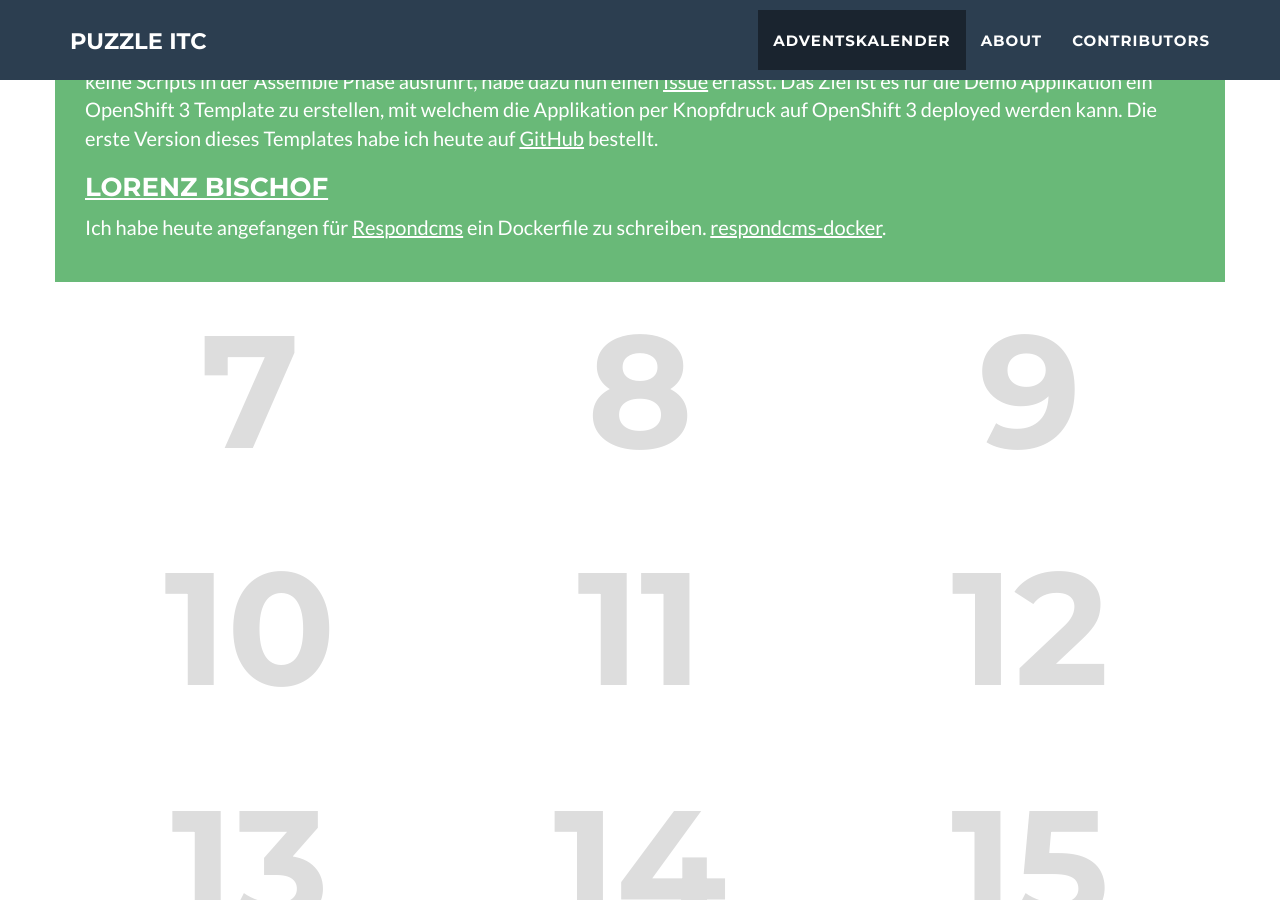
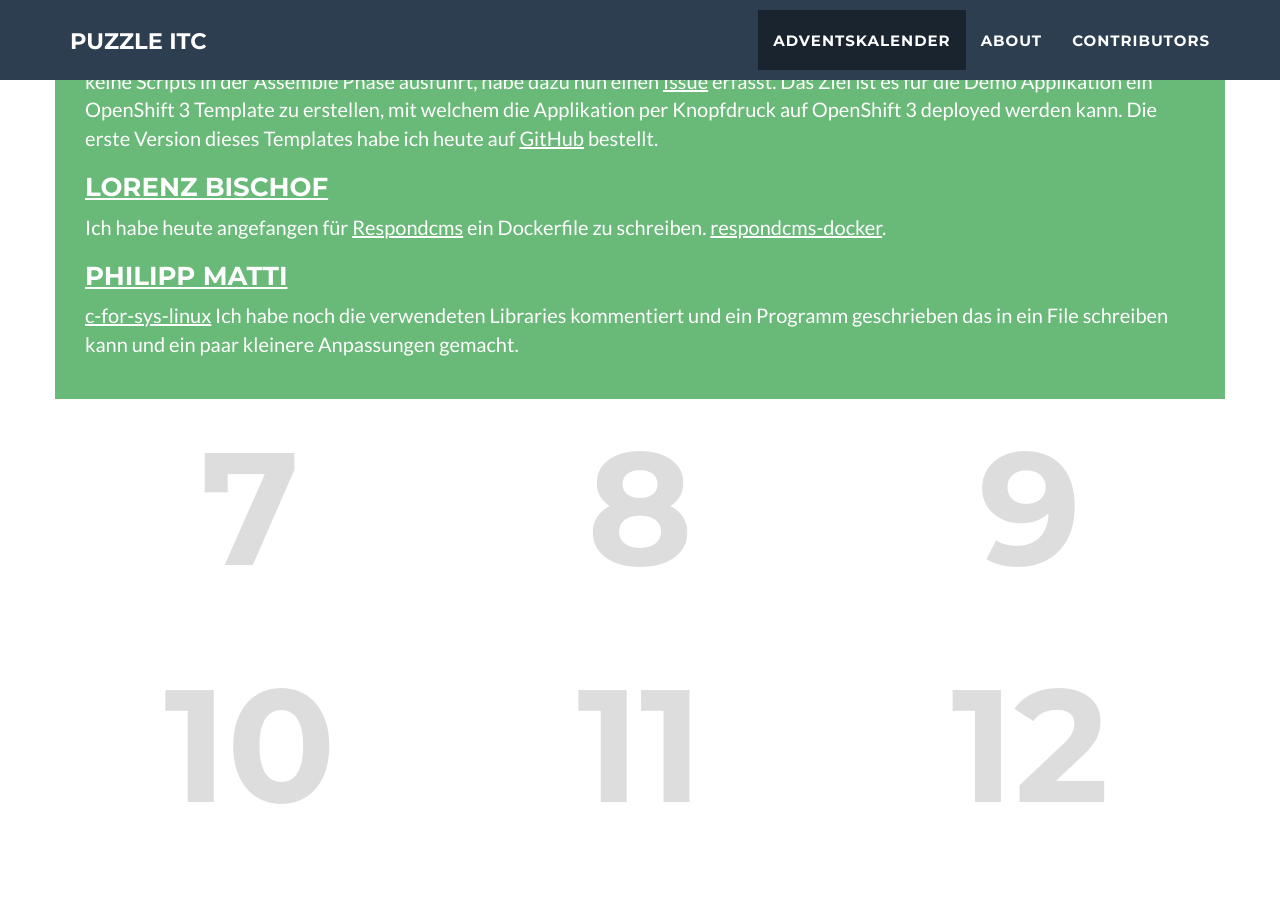
Before and after one commit to puzzle/opensource-advent-challenge-2015, a Jekyll site: the page built from index.html, in a window 1280 px wide and 900 px high, scrolled down 1687 px. Built offline with Jekyll 4.4.1, drawn with Linux system fonts in a browser that asks for light colours; nearby versions of some CDN libraries.

Commit message:
entry for day 06 added

```diff
--- a/_doors/06.markdown
+++ b/_doors/06.markdown
@@ -14,3 +14,6 @@ Die erste Version dieses Templates habe ich heute auf [GitHub](https://github.co
 
 ### [Lorenz Bischof](https://github.com/lbischof)
 Ich habe heute angefangen für [Respondcms](https://github.com/madoublet/respond) ein Dockerfile zu schreiben. [respondcms-docker](https://github.com/lbischof/respondcms-docker).
+
+### [Philipp Matti](https://github.com/phil-matti)
+[c-for-sys-linux](https://github.com/phil-matti/c-for-sys-linux) Ich habe noch die verwendeten Libraries kommentiert und ein Programm geschrieben das in ein File schreiben kann und ein paar kleinere Anpassungen gemacht.
```
